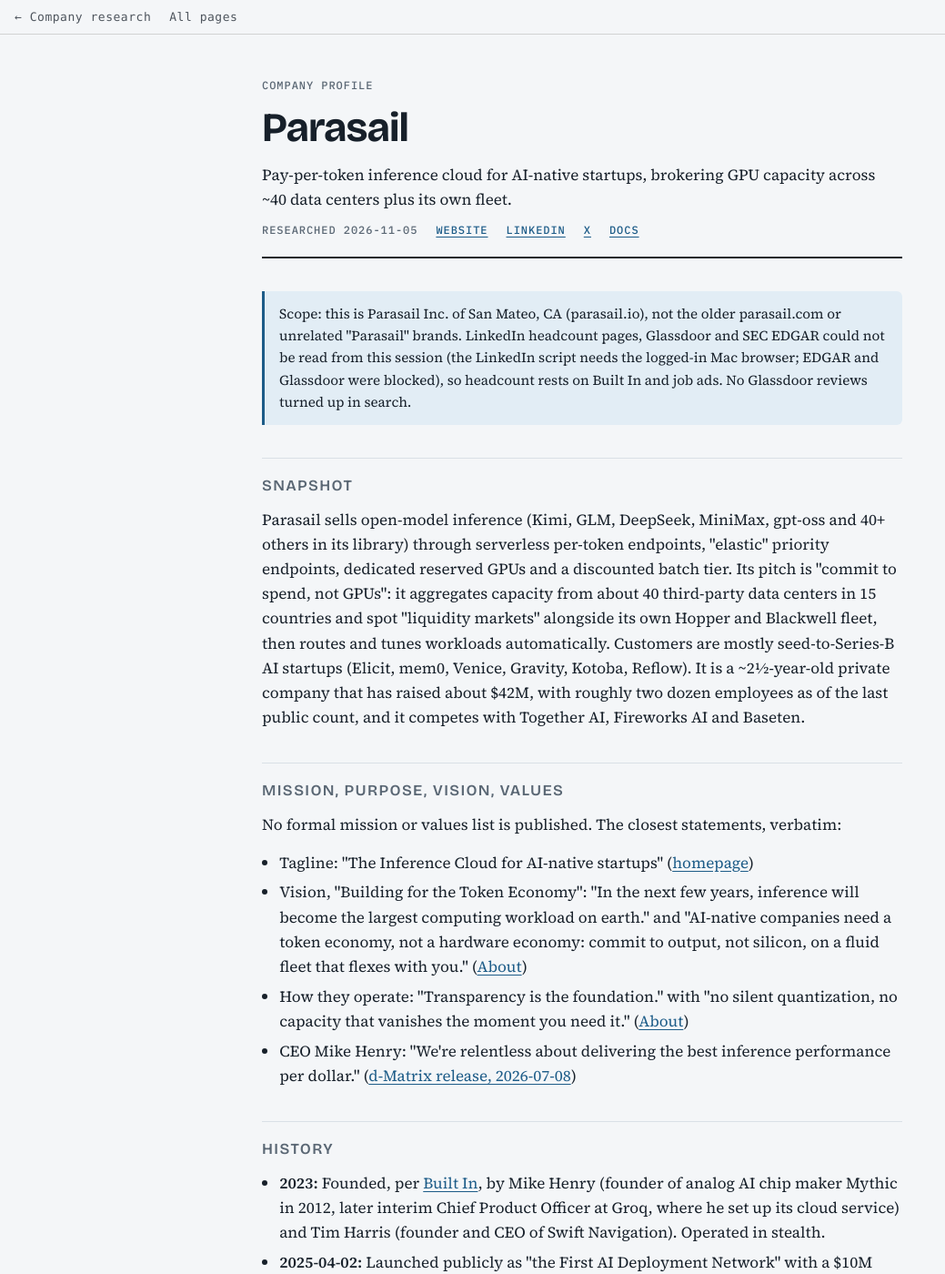
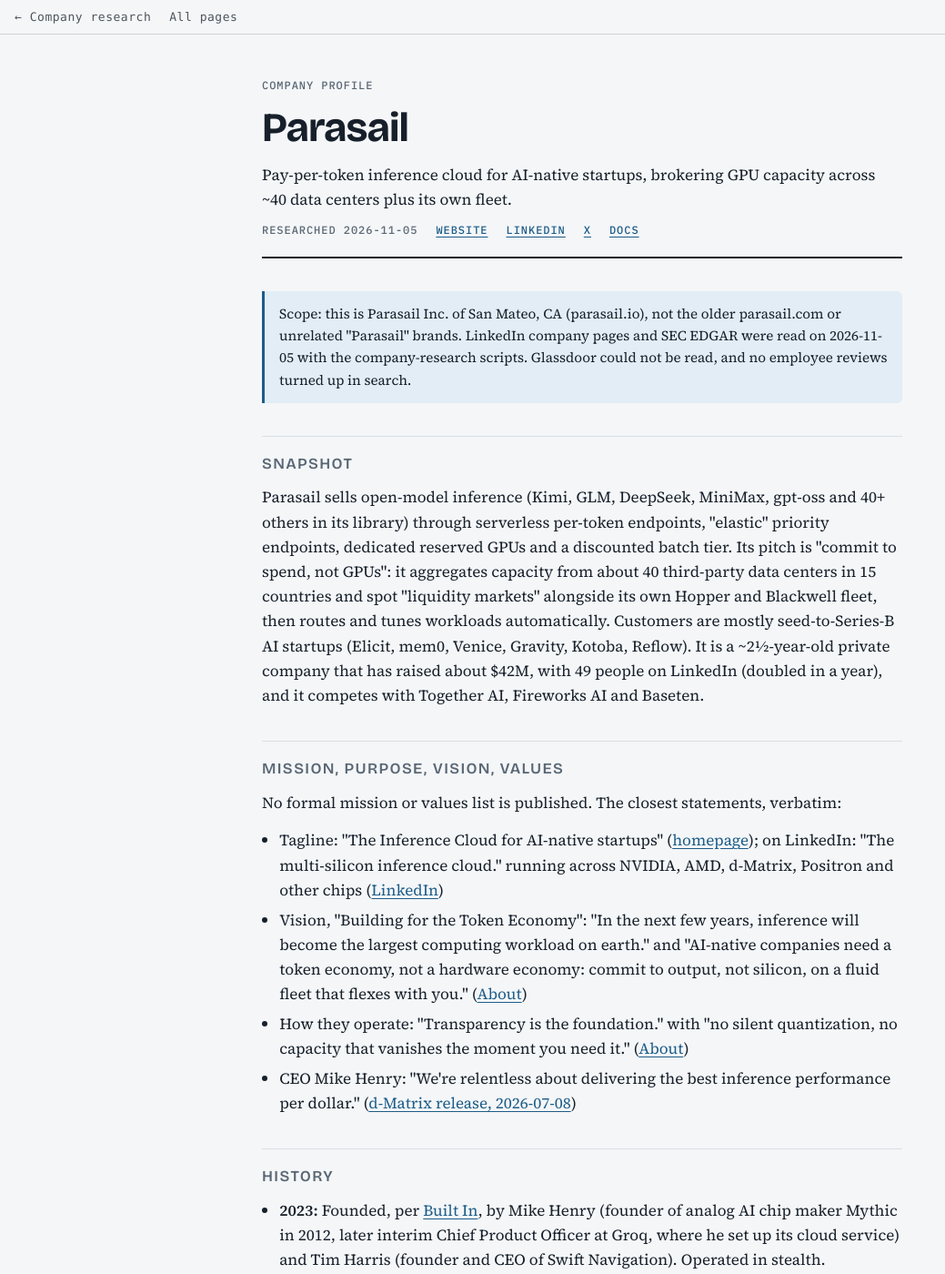
Before and after one commit to nowucca/nowucca.github.io, a Jekyll site: the page companies/parasail/index.html, which Jekyll copies as it is, in a window 1280 px wide and 1400 px high. Shown: the whole window at 91% size, without its empty margins (0-1039 px from the left). Built offline with Jekyll 4.4.1, drawn with Linux system fonts in a browser that asks for light colours; some of the changed text lies outside the part shown.

Commit message:
Update companies/parasail with LinkedIn and EDGAR data
Co-Authored-By: Claude Opus 5.5 <noreply@anthropic.com>
Claude-Session: https://claude.ai/code/session_015RWePwa86JTj2M3neeMRfz

```diff
--- a/_library.json
+++ b/_library.json
@@ -58,7 +58,7 @@
         {
           "slug": "parasail",
           "title": "Parasail",
-          "summary": "Pay-per-token inference cloud for AI startups; Series A ($42M raised), ~25-45 staff, San Mateo; risk: crowded price war, thin capital for an owned GPU fleet",
+          "summary": "Pay-per-token inference cloud for AI startups; Series A ($42M raised), 49 on LinkedIn and doubling yearly, San Mateo; risk: price war, thin capital for an owned GPU fleet",
           "date": "2026-11-05",
           "tags": [
             "series a",
--- a/companies/index.html
+++ b/companies/index.html
@@ -24,7 +24,7 @@
 </a></li>
 <li><a class="row" href="/companies/parasail/">
   <span class="date">2026-11-05</span>
-  <span class="text"><span class="title">Parasail</span><span class="one">Pay-per-token inference cloud for AI startups; Series A ($42M raised), ~25-45 staff, San Mateo; risk: crowded price war, thin capital for an owned GPU fleet</span><span class="tags"><span class="tag">series a</span><span class="tag">inference</span><span class="tag">gpu cloud</span></span></span>
+  <span class="text"><span class="title">Parasail</span><span class="one">Pay-per-token inference cloud for AI startups; Series A ($42M raised), 49 on LinkedIn and doubling yearly, San Mateo; risk: price war, thin capital for an owned GPU fleet</span><span class="tags"><span class="tag">series a</span><span class="tag">inference</span><span class="tag">gpu cloud</span></span></span>
 </a></li>
 <li><a class="row" href="/companies/netbox-labs/">
   <span class="date">2026-11-05</span>
--- a/companies/parasail/index.html
+++ b/companies/parasail/index.html
@@ -70,14 +70,14 @@ footer.foot { color: var(--muted); font-size: 0.85rem; border-top: 1px solid var
   <div class="meta label"><span>Researched 2026-11-05</span><a href="https://www.parasail.io/">Website</a><a href="https://www.linkedin.com/company/102974768/">LinkedIn</a><a href="https://x.com/parasail_io">X</a><a href="https://docs.parasail.io/parasail-docs">Docs</a></div>
 </header>
 
-<blockquote><p>Scope: this is Parasail Inc. of San Mateo, CA (parasail.io), not the older parasail.com or unrelated "Parasail" brands. LinkedIn headcount pages, Glassdoor and SEC EDGAR could not be read from this session (the LinkedIn script needs the logged-in Mac browser; EDGAR and Glassdoor were blocked), so headcount rests on Built In and job ads. No Glassdoor reviews turned up in search.</p></blockquote>
+<blockquote><p>Scope: this is Parasail Inc. of San Mateo, CA (parasail.io), not the older parasail.com or unrelated "Parasail" brands. LinkedIn company pages and SEC EDGAR were read on 2026-11-05 with the company-research scripts. Glassdoor could not be read, and no employee reviews turned up in search.</p></blockquote>
 
-<section id="snapshot"><h2>Snapshot</h2><p>Parasail sells open-model inference (Kimi, GLM, DeepSeek, MiniMax, gpt-oss and 40+ others in its library) through serverless per-token endpoints, "elastic" priority endpoints, dedicated reserved GPUs and a discounted batch tier. Its pitch is "commit to spend, not GPUs": it aggregates capacity from about 40 third-party data centers in 15 countries and spot "liquidity markets" alongside its own Hopper and Blackwell fleet, then routes and tunes workloads automatically. Customers are mostly seed-to-Series-B AI startups (Elicit, mem0, Venice, Gravity, Kotoba, Reflow). It is a ~2½-year-old private company that has raised about $42M, with roughly two dozen employees as of the last public count, and it competes with Together AI, Fireworks AI and Baseten.</p></section>
+<section id="snapshot"><h2>Snapshot</h2><p>Parasail sells open-model inference (Kimi, GLM, DeepSeek, MiniMax, gpt-oss and 40+ others in its library) through serverless per-token endpoints, "elastic" priority endpoints, dedicated reserved GPUs and a discounted batch tier. Its pitch is "commit to spend, not GPUs": it aggregates capacity from about 40 third-party data centers in 15 countries and spot "liquidity markets" alongside its own Hopper and Blackwell fleet, then routes and tunes workloads automatically. Customers are mostly seed-to-Series-B AI startups (Elicit, mem0, Venice, Gravity, Kotoba, Reflow). It is a ~2½-year-old private company that has raised about $42M, with 49 people on LinkedIn (doubled in a year), and it competes with Together AI, Fireworks AI and Baseten.</p></section>
 
 <section id="mission"><h2>Mission, purpose, vision, values</h2>
 <p>No formal mission or values list is published. The closest statements, verbatim:</p>
 <ul>
-<li>Tagline: "The Inference Cloud for AI-native startups" (<a href="https://www.parasail.io/">homepage</a>)</li>
+<li>Tagline: "The Inference Cloud for AI-native startups" (<a href="https://www.parasail.io/">homepage</a>); on LinkedIn: "The multi-silicon inference cloud." running across NVIDIA, AMD, d-Matrix, Positron and other chips (<a href="https://www.linkedin.com/company/102974768/">LinkedIn</a>)</li>
 <li>Vision, "Building for the Token Economy": "In the next few years, inference will become the largest computing workload on earth." and "AI-native companies need a token economy, not a hardware economy: commit to output, not silicon, on a fluid fleet that flexes with you." (<a href="https://www.parasail.io/about-us">About</a>)</li>
 <li>How they operate: "Transparency is the foundation." with "no silent quantization, no capacity that vanishes the moment you need it." (<a href="https://www.parasail.io/about-us">About</a>)</li>
 <li>CEO Mike Henry: "We're relentless about delivering the best inference performance per dollar." (<a href="https://www.prnewswire.com/news-releases/parasail-to-combine-nvidia-ai-infrastructure-with-d-matrix-accelerators-to-achieve-10x-faster-token-generation-302820178.html">d-Matrix release, 2026-07-08</a>)</li>
@@ -91,18 +91,19 @@ footer.foot { color: var(--muted); font-size: 0.85rem; border-top: 1px solid var
 <li><strong>Late 2026:</strong> Homepage now claims "Trillions of Tokens served daily" (unverified; up from 500B/day in April). Hiring for data center deployment and a European SRE site lead suggests the owned fleet is growing.</li>
 </ul></section>
 
-<section id="ownership"><h2>Ownership and status</h2><p>Private, venture-backed. Legal name reported as "Parasail Inc." (<a href="https://siliconangle.com/2026/04/15/parasail-raises-32m-pay-per-token-inference-cloud/">SiliconANGLE</a>); jurisdiction not confirmed (EDGAR not reachable from this session, so no Form D check). HQ 4 W 4th Ave, San Mateo, CA 94402 per <a href="https://www.builtinsf.com/company/parasail">Built In</a>; press releases are datelined San Francisco. No parent company. A job posting says it is a federal contractor (VEVRAA/Section 503 forms).</p></section>
+<section id="ownership"><h2>Ownership and status</h2><p>Private, venture-backed. Legal name reported as "Parasail Inc." (<a href="https://siliconangle.com/2026/04/15/parasail-raises-32m-pay-per-token-inference-cloud/">SiliconANGLE</a>); jurisdiction not confirmed. EDGAR has no Form D filed by Parasail itself (searched name variants and the HQ address on 2026-11-05). HQ 4 W 4th Ave, San Mateo, CA 94402 per <a href="https://www.builtinsf.com/company/parasail">Built In</a>; press releases are datelined San Francisco. No parent company. A job posting says it is a federal contractor (VEVRAA/Section 503 forms).</p></section>
 
 <section id="funding"><h2>Funding</h2>
   <div class="table-wrap"><table><thead><tr><th>Date</th><th>Round</th><th>Amount</th><th>Lead / investors</th><th>Valuation</th><th>Source</th></tr></thead>
   <tbody>
   <tr><td>2025-04-02 (announced)</td><td>Seed</td><td>$10M</td><td>Basis Set Ventures, Threshold Ventures, Buckley Ventures, Black Opal Ventures</td><td>Not disclosed</td><td><a href="https://www.businesswire.com/news/home/20250402852180/en">Business Wire</a></td></tr>
   <tr><td>2026-04-15</td><td>Series A</td><td>$32M</td><td>Co-led by Touring Capital (Samir Kumar) and Kindred Ventures (Steve Jang); Samsung NEXT, Flume Ventures, Banyan Ventures, existing investors</td><td>Not disclosed</td><td><a href="https://www.prnewswire.com/news-releases/parasail-raises-32m-series-a-to-build-the-supercloud-that-puts-developers-in-control-of-their-ai-302742856.html">PR Newswire</a>, <a href="https://techcrunch.com/2026/04/15/parasail-raises-32m-to-feed-tokenmaxxing-ai-developers/">TechCrunch</a></td></tr>
+  <tr><td>~2026-01-30</td><td>Syndicate SPV (likely part of the Series A)</td><td>$195,511 via the SPV</td><td>Gaingels Parasail LLC, 15 investors, $2,500 minimum</td><td>—</td><td><a href="https://www.sec.gov/cgi-bin/browse-edgar?action=getcompany&amp;CIK=2101349">EDGAR Form D, CIK 2101349</a> (filed 2026-02-10)</td></tr>
   </tbody></table></div>
   <ul>
   <li>Total raised: about $42M (Series A release). The About page also lists Bullpen Ventures.</li>
   <li>Last round ~7 months ago (April 2026). For a company running its own GPU fleet, $42M is not much capital; expect another raise or debt financing within roughly a year if the fleet keeps growing (estimate).</li>
-  <li>Form D filings: not checked (EDGAR blocked from this session).</li>
+  <li>Form D filings: none from Parasail itself. An outside syndicate, Gaingels Parasail LLC, filed one with a first sale on 2026-01-30. That suggests the Series A closed around January and was announced in April. It doesn't reveal the round size.</li>
   </ul>
 </section>
 
@@ -117,11 +118,14 @@ footer.foot { color: var(--muted); font-size: 0.85rem; border-top: 1px solid var
   <div class="table-wrap"><table><thead><tr><th>Source</th><th>Employees</th><th>Date</th></tr></thead><tbody>
   <tr><td>Built In company profile</td><td>23</td><td>Undated; read 2026-11-05 (likely stale)</td></tr>
   <tr><td>Head of DevRel job ad ("our first dedicated developer-facing hire")</td><td>23 (Built In box)</td><td>Removed 2026-06-24</td></tr>
-  <tr><td>LinkedIn</td><td>Not read</td><td>—</td></tr>
+  <tr><td>LinkedIn Insights</td><td>49 (16 in Oct 2024; +35% in 6 months, +100% in 1 year, +163% in 2 years)</td><td>Read 2026-11-05</td></tr>
+  <tr><td>LinkedIn About</td><td>11–50 band, 49 associated members</td><td>Read 2026-11-05</td></tr>
   </tbody></table></div>
 <ul>
-<li>Estimate: roughly 25–45 people now, given ~8 open roles in Sept–Oct 2026 on top of the 23 count. Mostly engineering.</li>
-<li>Locations: San Mateo HQ, plus San Francisco; new SRE roles in Europe (remote) including a "Site Lead", implying a European team forming. Office policy: "highly engaged and dynamic hybrid working culture" (Greenhouse ad); Built In lists on-site.</li>
+<li>LinkedIn counts include contractors and people who list the company loosely, so ~45–50 is an upper-bound reading; Built In's 23 is older. Median tenure is 0.9 years, as you'd expect after doubling in a year.</li>
+<li>By function (LinkedIn): Engineering 19 (about 40%), Business Development 11, Entrepreneurship 5, Product Management 4, Operations 3. Engineering grew 42% in 6 months and 70% in a year; engineering openings are up 300% over 6 months.</li>
+<li>Top skills listed: Python, C++, cloud computing, Java. Top schools: Tsinghua, UC Berkeley, Stanford, UC Irvine.</li>
+<li>Locations: 43 of 49 in the US, 25 in the SF Bay Area (9 list San Francisco, 3 San Mateo), 1 in Austin. San Mateo HQ; new SRE roles in Europe (remote) including a "Site Lead", implying a European team forming. Office policy: "highly engaged and dynamic hybrid working culture" (Greenhouse ad); Built In lists on-site, and LinkedIn shows the current roles as on-site in San Mateo.</li>
 <li>Leadership: Mike Henry, co-founder and CEO (since founding, 2023). Tim Harris, co-founder (also CEO of Swift Navigation, so likely not full-time). No CTO or VP Engineering is named publicly.</li>
 </ul></section>
 
@@ -154,7 +158,8 @@ footer.foot { color: var(--muted); font-size: 0.85rem; border-top: 1px solid var
   <li>Riding the biggest demand curve in AI infra: inference volume claimed to grow from billions to trillions of tokens/day in 18 months.</li>
   <li>Experienced founder: Henry has built an AI chip company (Mythic) and ran product and cloud at Groq.</li>
   <li>Capital-light model (brokered capacity, no long-term GPU commitments) limits the stranded-hardware risk that sank some GPU clouds.</li>
-  <li>Early enough (~25–45 people) for broad ownership and real equity upside; direct access to the CEO.</li>
+  <li>Headcount doubled in a year (16 to 49 on LinkedIn since Oct 2024), with engineering hiring accelerating.</li>
+  <li>Early enough (~50 people) for broad ownership and real equity upside; direct access to the CEO.</li>
   <li>Serious systems work: kernels, scheduling, heterogeneous hardware, multi-region reliability.</li>
   </ul></div>
   <div class="red"><h3>Red flags and risks</h3><ul>
@@ -184,6 +189,8 @@ footer.foot { color: var(--muted); font-size: 0.85rem; border-top: 1px solid var
 <li><a href="https://inforcapital.com/news/why-we-invested-in-parasail-orchestrating-the-ai-supercloud/">Infor Capital investor note, 2026-04-15</a> (read 2026-11-05)</li>
 <li><a href="https://www.prnewswire.com/news-releases/parasail-to-combine-nvidia-ai-infrastructure-with-d-matrix-accelerators-to-achieve-10x-faster-token-generation-302820178.html">PR Newswire, d-Matrix partnership, 2026-07-08</a> (read 2026-11-05)</li>
 <li><a href="https://www.builtinsf.com/company/parasail">Built In SF company profile</a> (read 2026-11-05)</li>
+<li><a href="https://www.linkedin.com/company/102974768/">LinkedIn company page</a>: about, people, jobs and insights tabs (read 2026-11-05)</li>
+<li><a href="https://efts.sec.gov/LATEST/search-index?q=%22Parasail%22&amp;forms=D">SEC EDGAR full-text search, Form D</a> and <a href="https://www.sec.gov/cgi-bin/browse-edgar?action=getcompany&amp;CIK=2101349">Gaingels Parasail LLC filings</a> (read 2026-11-05)</li>
 <li><a href="https://jobs.ashbyhq.com/parasail">Ashby job board</a> and <a href="https://job-boards.greenhouse.io/parasail/jobs/5107916008">Greenhouse Senior AI Engineer ad</a> (read 2026-11-05)</li>
 <li><a href="https://builtin.com/job/senior-software-engineer-llm-performance/8592496">Built In: Senior SWE, LLM Performance</a>, <a href="https://builtin.com/job/head-developer-relations/9257976">Head of Developer Relations</a> (both removed June 2026; read 2026-11-05)</li>
 </ul></section>
```
